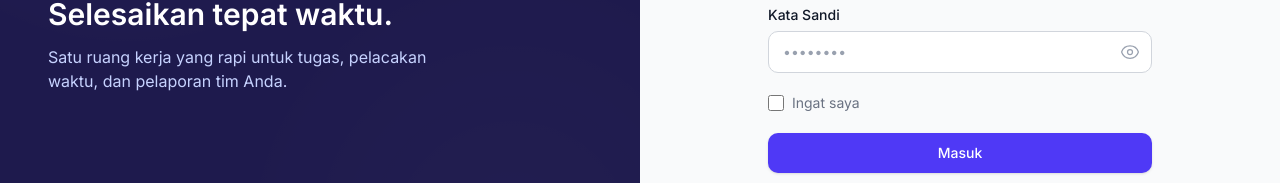
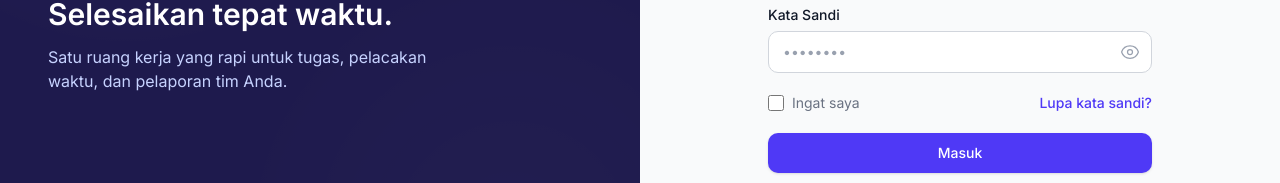
Before and after one commit to uiuxdesign-mv/tms-project, a Next.js app: page /login in a window 1280 px wide. Shown: the part 399-582 px from the top of the page. Built offline with nearby package versions, Linux system fonts and the light colour scheme.

Commit message:
Fase 12b: QA menyeluruh - tambah link lupa kata sandi di Login

```diff
--- a/src/app/login/page.tsx
+++ b/src/app/login/page.tsx
@@ -4,10 +4,12 @@ import { useState } from 'react';
 import { useRouter } from 'next/navigation';
 import { apiFetch } from '@/lib/csrf-client';
 import { useLanguage } from '@/components/language-provider';
+import { useToast } from '@/components/toast-provider';
 
 export default function LoginPage() {
   const router = useRouter();
   const { t } = useLanguage();
+  const toast = useToast();
   const [email, setEmail] = useState('');
   const [password, setPassword] = useState('');
   const [showPassword, setShowPassword] = useState(false);
@@ -156,6 +158,16 @@ export default function LoginPage() {
                 />
                 <span className="text-sm text-gray-500">Ingat saya</span>
               </label>
+              {/* Fase 12 (QA sesuai video): link ini ada di video tapi aplikasi belum punya alur
+                  reset password lewat email (tidak ada layanan email) — tampilkan info kontak
+                  admin, bukan link mati, supaya tetap jujur ke user. */}
+              <button
+                type="button"
+                onClick={() => toast.info('Fitur reset kata sandi mandiri belum tersedia. Hubungi admin untuk reset password Anda.')}
+                className="text-sm font-medium text-indigo-600 hover:text-indigo-700 hover:underline"
+              >
+                Lupa kata sandi?
+              </button>
             </div>
 
             {error && (
```
